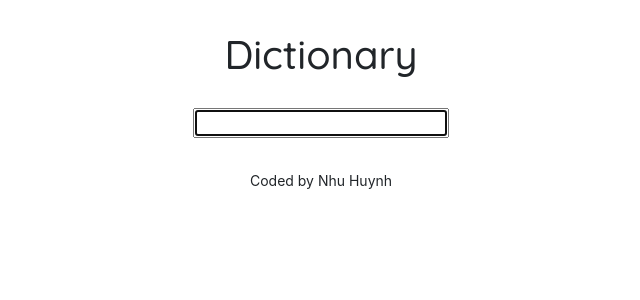
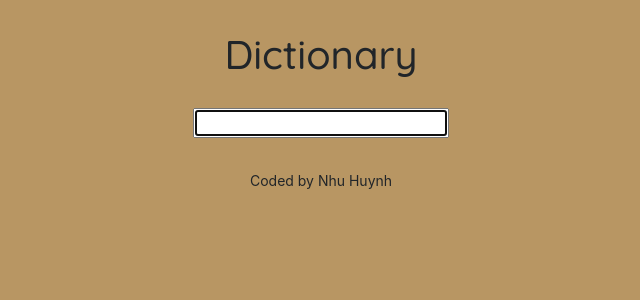
Before and after one commit to Astar05/React-Dictionary, a React (Create React App) app: page / in a window 1280 px wide. Shown: the top 300 px of the page, without its empty margins (319-959 px from the left). Built offline with nearby package versions, Linux system fonts and the light colour scheme.

Commit message:
Update App.css

```diff
--- a/src/App.css
+++ b/src/App.css
@@ -1,3 +1,7 @@
+body {
+  background: #b89663;
+}
+
 .App-header {
   margin: 30px 0;
   text-align: center;
```
